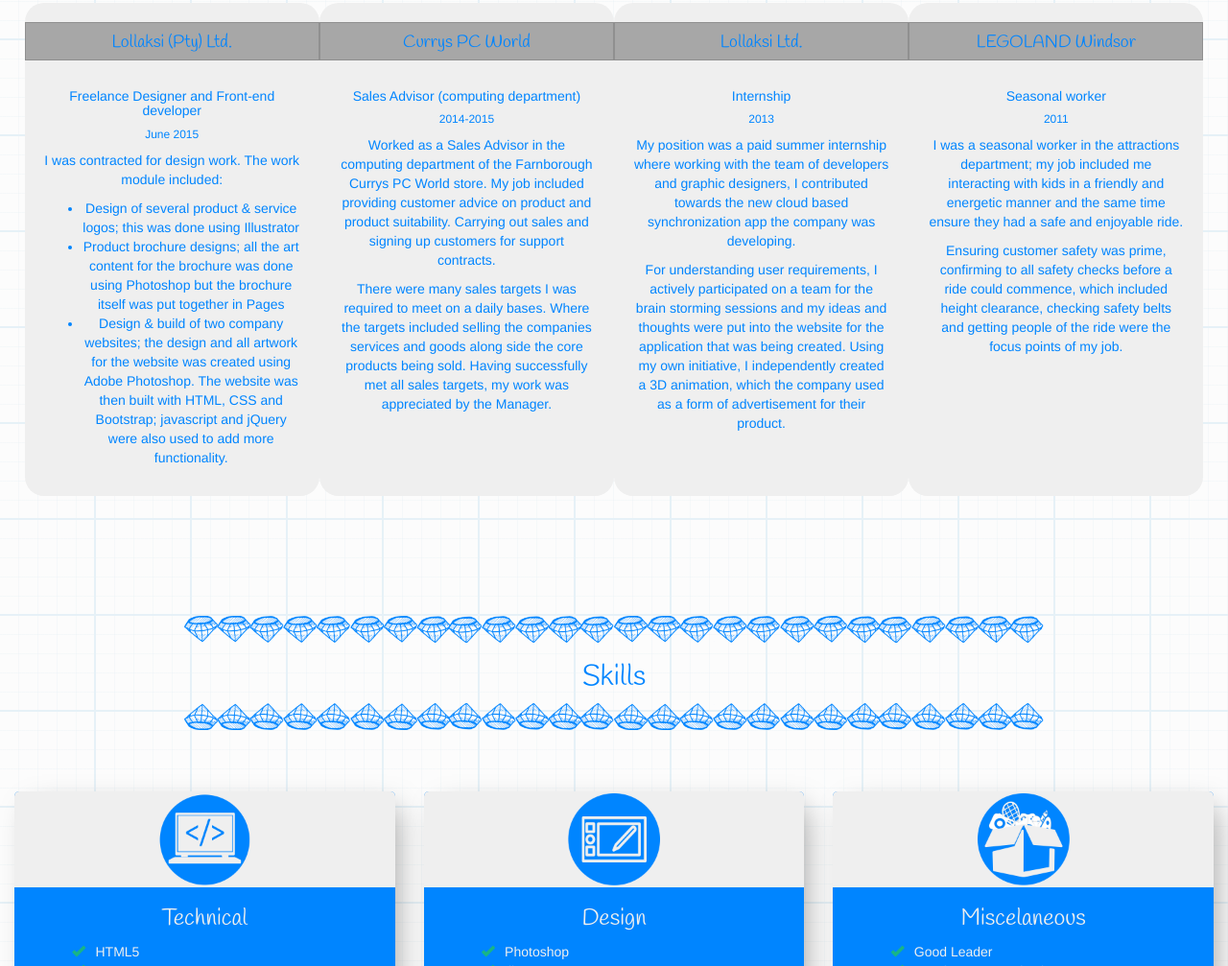
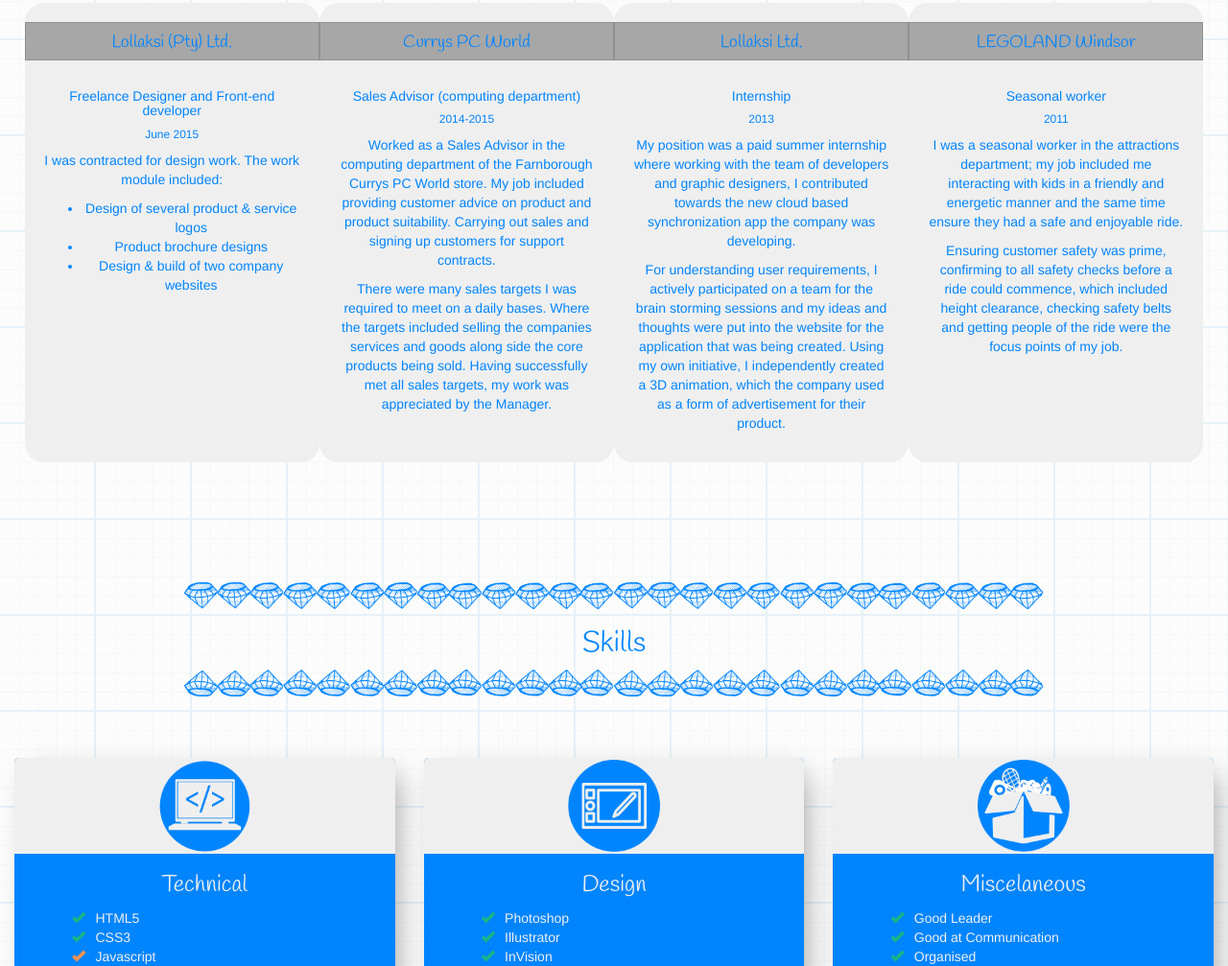
Before and after one commit to IshitaKarnam/IshitaKarnam.github.io, a plain HTML site: page index.html in a window 1280 px wide. Shown: the part 1858-2865 px from the top of the page at 96% size. Drawn offline with nearby package versions, Linux system fonts and the light colour scheme.

Commit message:
Update index.html

```diff
--- a/index.html
+++ b/index.html
@@ -159,9 +159,9 @@
 									<h6>June 2015</h6>
 									<p>I was contracted for design work. The work module included:</p>
 										<ul>
-											<li>Design of several product & service logos; this was done using Illustrator</li>
-											<li>Product brochure designs; all the art content for the brochure was done using Photoshop but the brochure itself was put together in Pages</li>
-											<li>Design & build of two company websites; the design and  all artwork for the website was created using Adobe Photoshop. The website was then built with HTML, CSS and Bootstrap; javascript and jQuery were also used to add more functionality.</li>
+											<li>Design of several product & service logos</li>
+											<li>Product brochure designs</li>
+											<li>Design & build of two company websites</li>
 										</ul>
 									</div>
 								</div>
```
